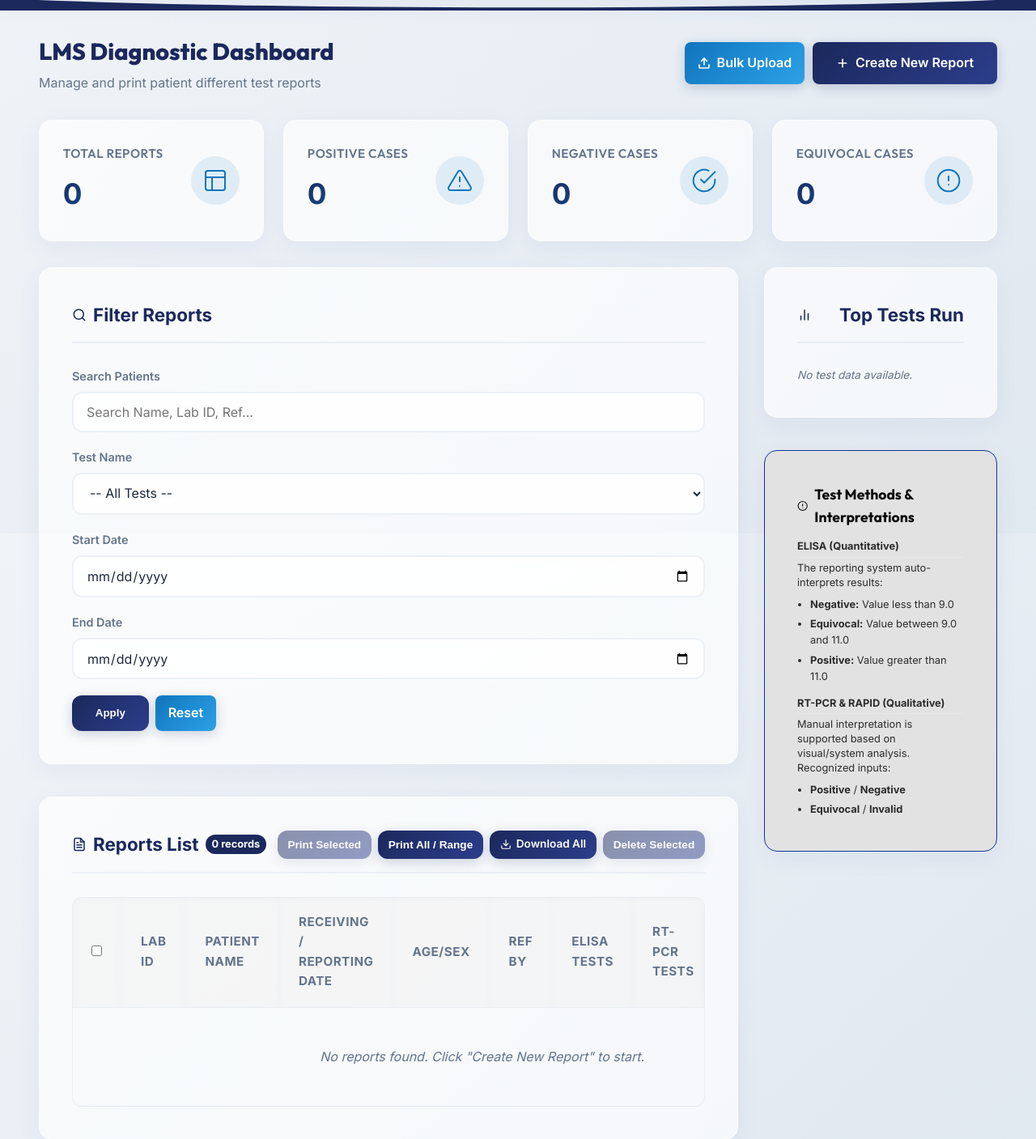
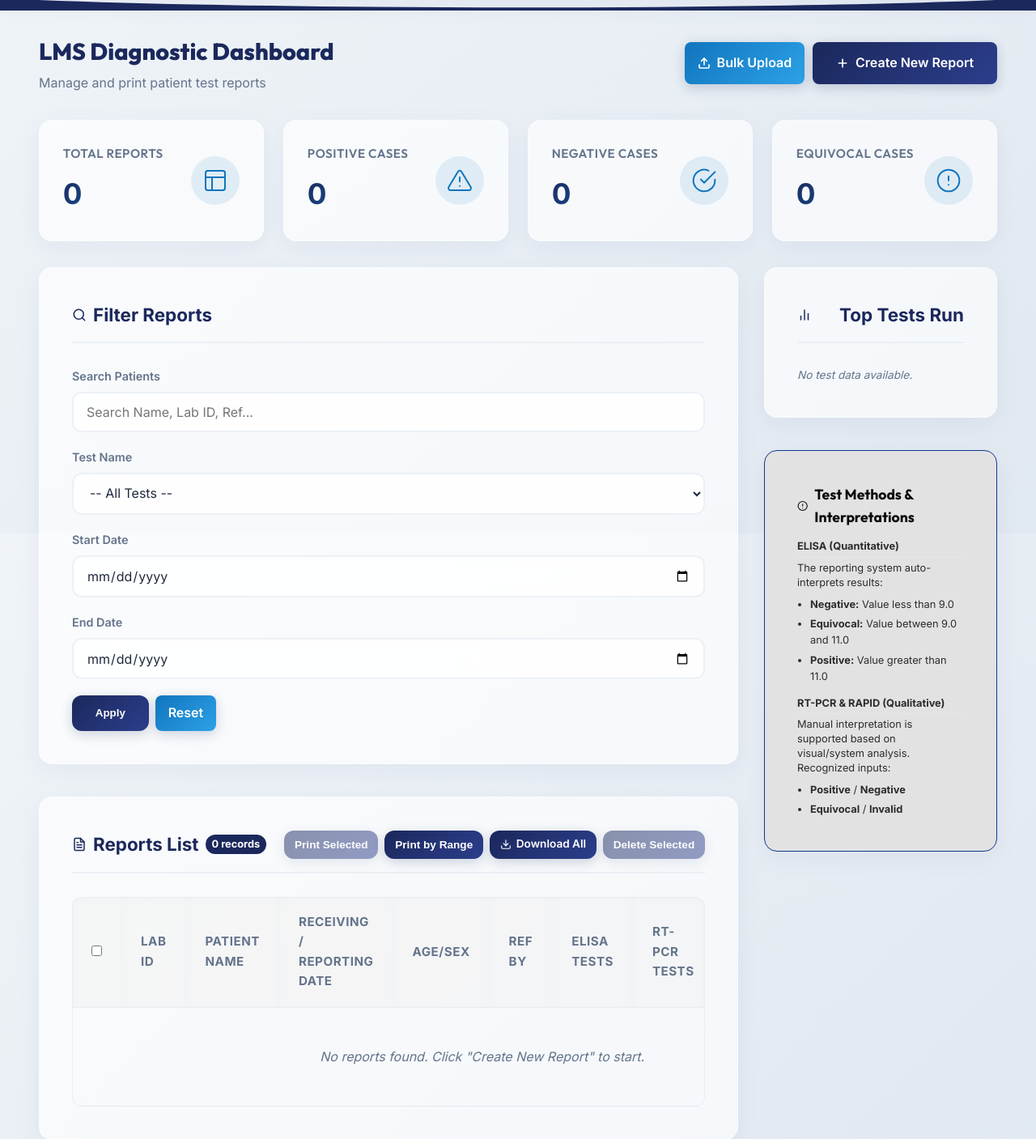
Before and after one commit to Bhagwanjha85/RMNIHR_LMS, a Django app: page / in a window 1280 px wide. Shown: the part 141-1548 px from the top of the page at 81% size. Run offline with Django 5.2, Linux system fonts and the light colour scheme; the visitor is signed in with stand-in values (Sample User, id 1); data that the repository does not hold is empty; some web fonts are replaced.

Commit message:
Update Print Range label to Print by Range and adjust views

```diff
--- a/reports/views.py
+++ b/reports/views.py
@@ -20,11 +20,9 @@ def login_view(request):
 
         user = authenticate(request, username=username_input, password=password_input)
         if user is not None:
-            # Check concurrent user sessions limit (max 6 active logged-in sessions)
             from django.contrib.sessions.models import Session
             from django.utils import timezone
 
-            # Clean up expired sessions first to ensure accurate count
             try:
                 Session.objects.filter(expire_date__lt=timezone.now()).delete()
             except Exception:
--- a/templates/reports/dashboard.html
+++ b/templates/reports/dashboard.html
@@ -8,7 +8,7 @@
     style="margin-bottom: 2rem; display: flex; justify-content: space-between; align-items: center;">
     <div>
         <h2 style="font-size: 1.8rem; font-weight: 800; margin: 0;">LMS Diagnostic Dashboard</h2>
-        <p style="color: var(--text-muted); margin-top: 4px;">Manage and print patient different test reports</p>
+        <p style="color: var(--text-muted); margin-top: 4px;">Manage and print patient test reports</p>
     </div>
     <div style="display: flex; gap: 10px;">
         <a href="{% url 'bulk_upload' %}" class="btn-primary btn-accent" style="display: inline-flex; align-items: center; gap: 8px; text-decoration: none; border-radius: 8px; padding: 0.6rem 1rem;">
@@ -160,7 +160,7 @@
                         </button>
 
                         <button type="button" class="btn-primary" style="background-color: #0284c7; border:none; padding: 0.4rem 0.8rem; font-size: 0.85rem;" onclick="document.getElementById('print-range-modal').style.display='flex';" title="Print all records or filter by range">
-                            Print All / Range
+                            Print by Range
                         </button>
 
                         <a href="{% url 'export_reports_excel' %}{% if query or start_date or end_date or test_filter %}?q={{ query }}&start_date={{ start_date }}&end_date={{ end_date }}&test_filter={{ test_filter }}{% endif %}" class="btn-primary" style="background-color: #16a34a; border:none; padding: 0.4rem 0.8rem; font-size: 0.85rem; text-decoration: none; display: inline-flex; align-items: center; gap: 6px;" title="Download all reports as Excel sheet">
```
